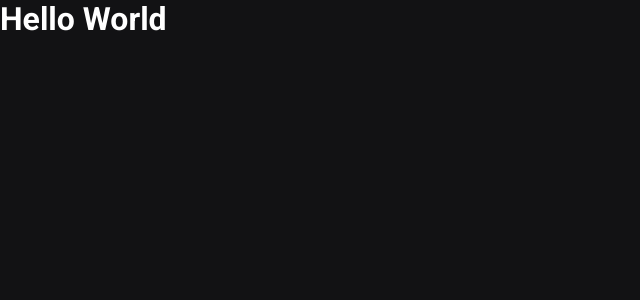
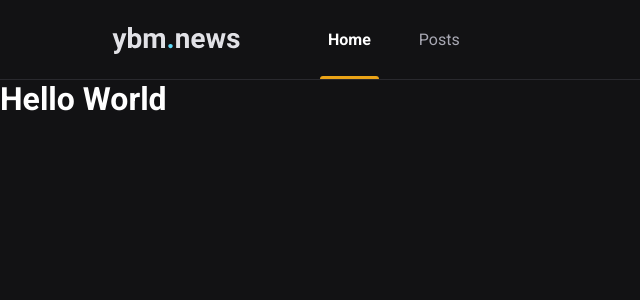
Before and after one commit to yuribmontez/ybm.news, a Next.js app: page / in a window 1280 px wide. Shown: the top 300 px of the page, without its empty margins (0-640 px from the left). Built offline with nearby package versions, Linux system fonts and the light colour scheme.

Commit message:
feat: add header component

```diff
--- /dev/null
+++ b/src/components/Header/index.tsx
@@ -0,0 +1,15 @@
+import styles from './styles.module.scss'
+
+export function Header() {
+  return (
+    <header className={styles.headerContainer}>
+      <div className={styles.headerContent}>
+        <img src="/images/logo-ybm.svg" alt="ybm.news" />
+        <nav>
+          <a className={styles.active}>Home</a>
+          <a>Posts</a>
+        </nav>
+      </div>
+    </header>
+  )
+}
--- /dev/null
+++ b/src/components/Header/styles.module.scss
@@ -0,0 +1,54 @@
+.headerContainer {
+  height: 5rem;
+  border-bottom: 1px solid var(--gray-800);
+}
+
+.headerContent {
+  max-width: 1120px;
+  height: 5rem;
+  margin: 0 auto;
+  padding: 0 2rem;
+
+  display: flex;
+  align-items: center;
+
+  nav {
+    margin-left: 5rem;
+    height: 5rem;
+
+    a {
+      display: inline-block;
+      position: relative;
+      padding: 0 0.5rem;
+      height: 5rem;
+      line-height: 5rem;
+      color: var(--gray-300);
+
+      transition: color 0.2s;
+
+      & + a {
+        margin-left: 2rem;
+      }
+
+      &:hover {
+        color: var(--white);
+      }
+
+      &.active {
+        color: var(--white);
+        font-weight: bold;
+      }
+
+      &.active::after {
+        content: '';
+        height: 3px;
+        border-radius: 3px 3px 0 0;
+        width: 100%;
+        position: absolute;
+        bottom: 1px;
+        left: 0;
+        background: var(--yellow-500);
+      }
+    }
+  }
+}
--- a/src/pages/_app.tsx
+++ b/src/pages/_app.tsx
@@ -1,9 +1,15 @@
 import { AppProps } from 'next/app'
+import { Header } from '../components/Header'
 
 import '../styles/global.scss'
 
 function MyApp({ Component, pageProps }: AppProps) {
-  return <Component {...pageProps} />
+  return (
+    <>
+     <Header />
+     <Component {...pageProps} />
+    </>
+  )
 }
 
 export default MyApp
```
